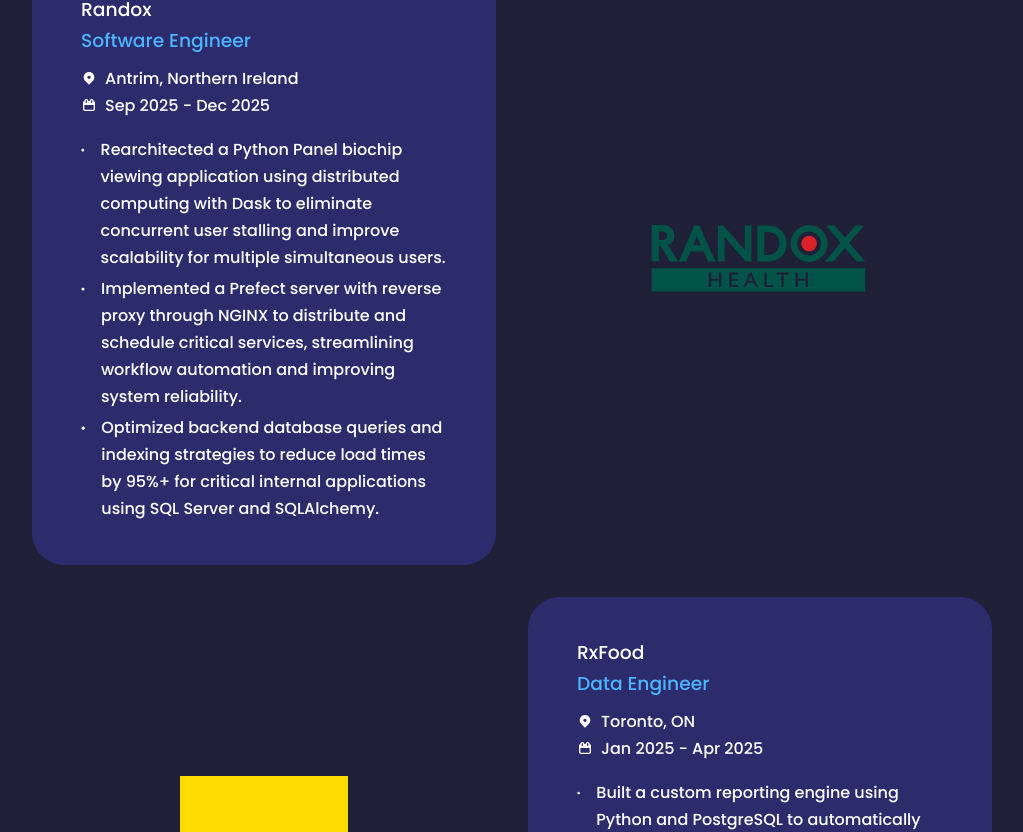
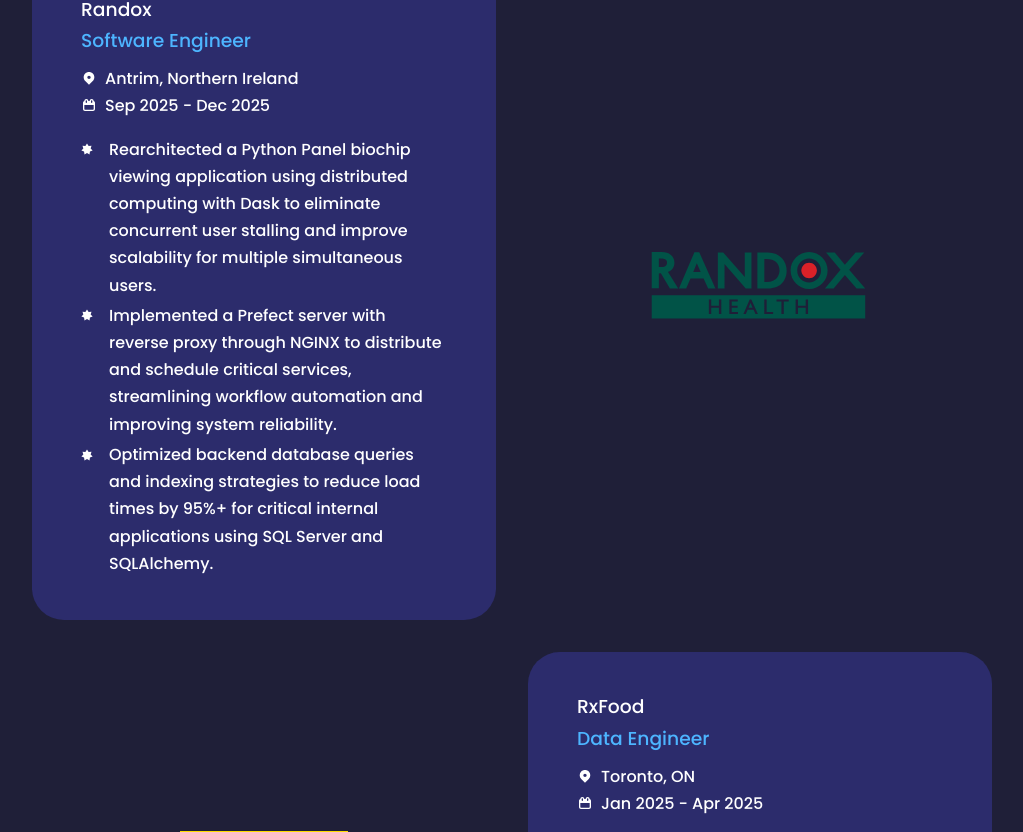
Before and after one commit to thomashart17/thomashart17.github.io, a React (Create React App) app: page / in a window 1280 px wide. Shown: the part 2459-3291 px from the top of the page, without its empty margins (128-1151 px from the left). Built offline with nearby package versions, Linux system fonts and the light colour scheme.

Commit message:
fix bullet point sizing bug

```diff
--- a/src/components/experience/experience.css
+++ b/src/components/experience/experience.css
@@ -60,16 +60,25 @@
 
 .experience__details {
     display: flex;
+    align-items: flex-start;
     gap: 1rem;
 }
 
 .experience__details h4 {
+    flex: 1;
+    min-width: 0;
+    line-height: 1.7;
     padding-bottom: 0.2rem;
 }
 
+/* Center star in the first line box (line-height leaves space above/below glyphs). */
 .experience__details-icon {
-    margin-top: 6px;
+    flex-shrink: 0;
+    margin-top: calc((1rem * 1.7 - 0.75rem) / 2);
     color: var(--color-white);
+    font-size: 0.75rem;
+    width: 1em;
+    height: 1em;
 }
 
 @media screen and (max-width: 1300px) {
```
